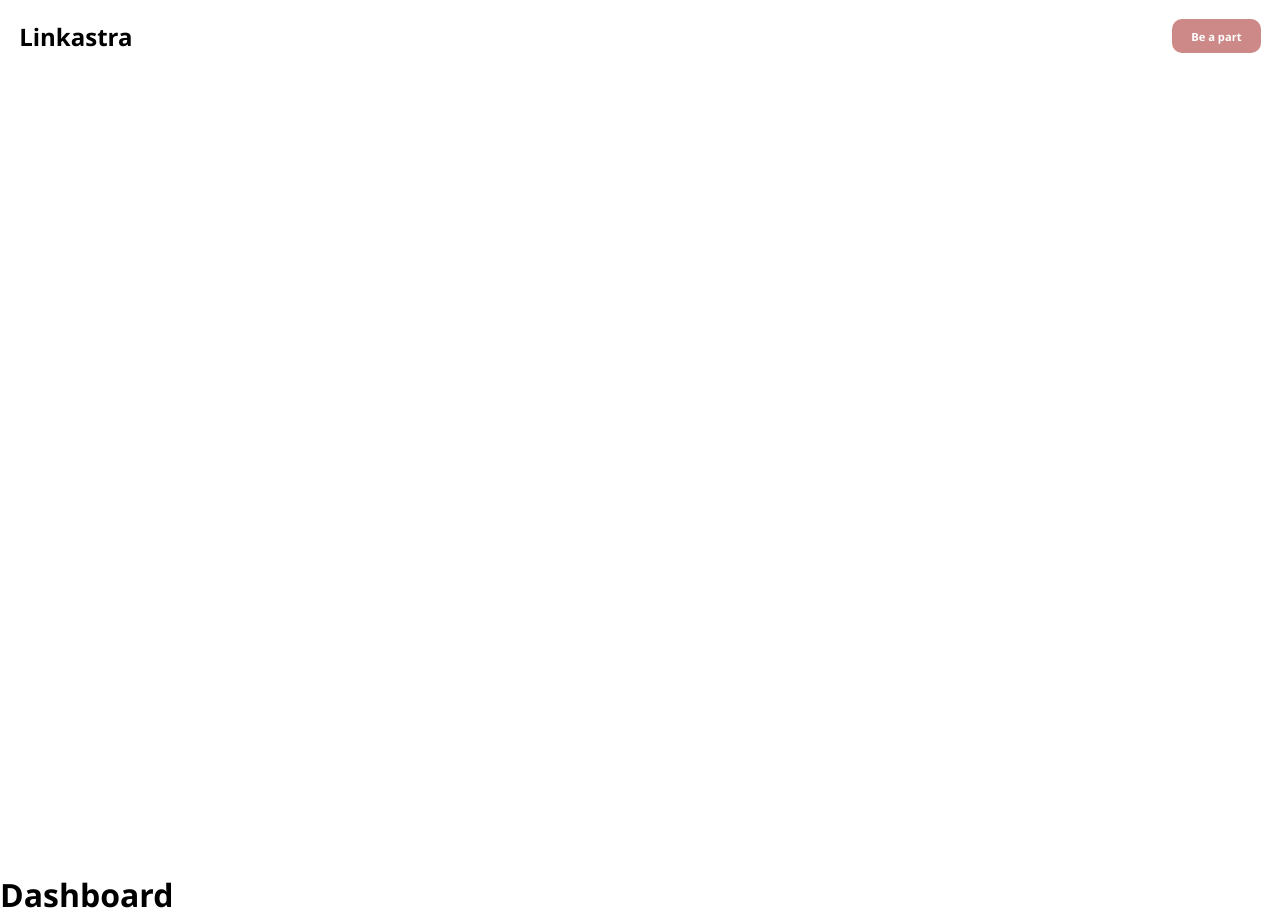
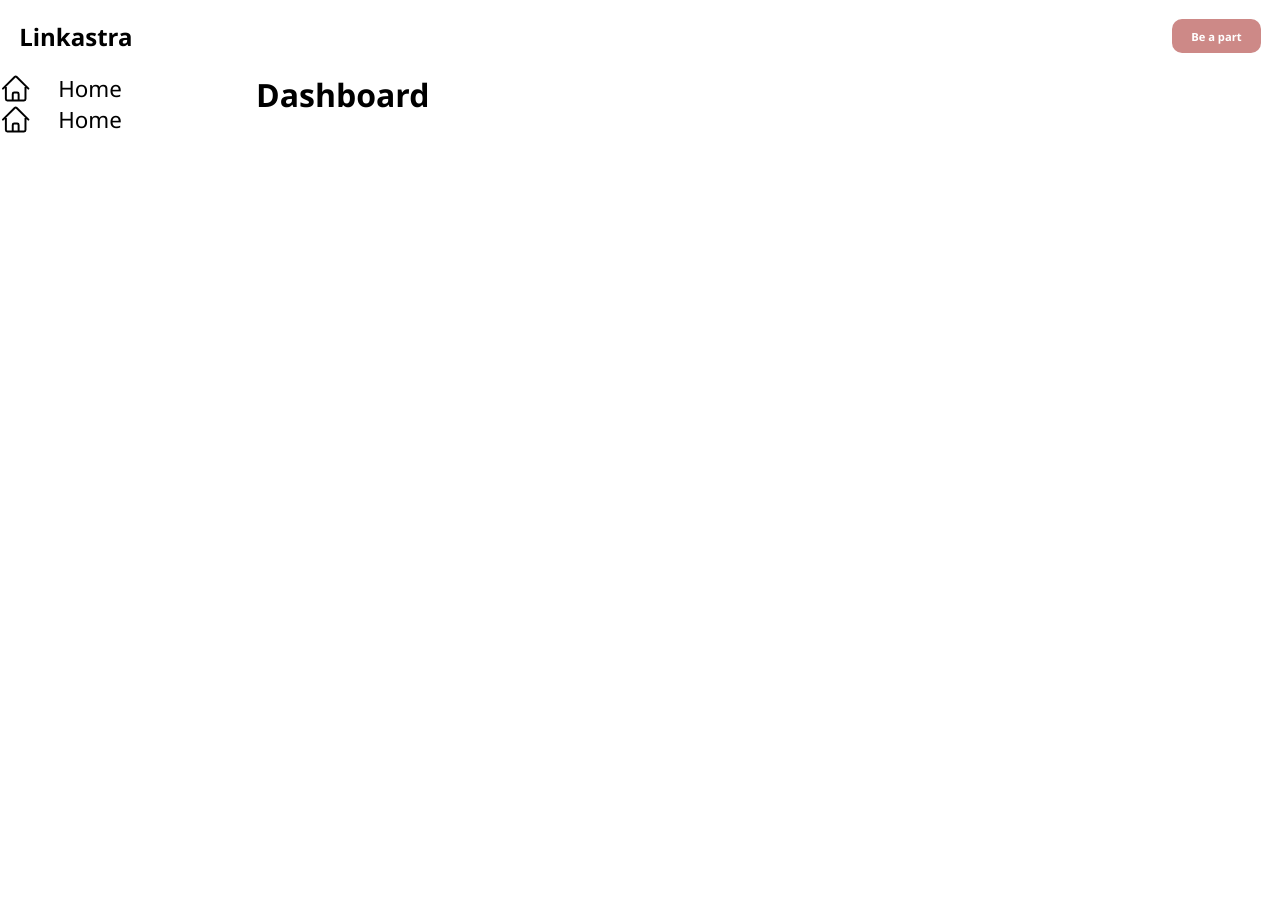
Before and after one commit to Dimple53/Linkastra, a Next.js app in the folder frontend/: page /dashboard in a window 1280 px wide. After the commit the page ends 800 px from the top, so only its background shows below. Built offline with nearby package versions, Linux system fonts and the light colour scheme; no server answers; sample sign-in values are in the browser's storage.

Commit message:
pure css techniques - creating layout for dashboard

```diff
--- a/frontend/src/layout/dashboardLayout/index.jsx
+++ b/frontend/src/layout/dashboardLayout/index.jsx
@@ -6,9 +6,25 @@
       <div className={styles.Container}>
         <div className={styles.homeContainer}>
 
+
+
+          <div className={styles.homeContainer__leftBar}>
+
+
+            <div className={styles.sideBarOption}>
+              <svg xmlns="http://www.w3.org/2000/svg" fill="none" viewBox="0 0 24 24" strokeWidth={1.5} stroke="currentColor" className="size-6">
+                <path strokeLinecap="round" strokeLinejoin="round" d="m2.25 12 8.954-8.955c.44-.439 1.152-.439 1.591 0L21.75 12M4.5 9.75v10.125c0 .621.504 1.125 1.125 1.125H9.75v-4.875c0-.621.504-1.125 1.125-1.125h2.25c.621 0 1.125.504 1.125 1.125V21h4.125c.621 0 1.125-.504 1.125-1.125V9.75M8.25 21h8.25" />
+              </svg>
+              <p>Home</p>
+            </div>
+            <div className={styles.sideBarOption}>
+              <svg xmlns="http://www.w3.org/2000/svg" fill="none" viewBox="0 0 24 24" strokeWidth={1.5} stroke="currentColor" className="size-6">
+                <path strokeLinecap="round" strokeLinejoin="round" d="m2.25 12 8.954-8.955c.44-.439 1.152-.439 1.591 0L21.75 12M4.5 9.75v10.125c0 .621.504 1.125 1.125 1.125H9.75v-4.875c0-.621.504-1.125 1.125-1.125h2.25c.621 0 1.125.504 1.125 1.125V21h4.125c.621 0 1.125-.504 1.125-1.125V9.75M8.25 21h8.25" />
+              </svg>
+              <p>Home</p>
             </div>
 
-        <div className={styles.homeContainer__leftBar}>
+
 
           </div>
 
@@ -21,6 +37,7 @@
 
           </div>
         </div>
+      </div>
 
     </div>
   )
--- a/frontend/src/layout/dashboardLayout/styles.module.css
+++ b/frontend/src/layout/dashboardLayout/styles.module.css
@@ -1,6 +1,29 @@
 .homeContainer {
   display: flex;
+
+}
+
+.homeContainer > div:nth-child(odd) {
+  flex: 0.2;
+}
+
+.homeContainer > div:nth-child(even) {
+  flex: 0.6;
+}
+
+.homeContainer__leftBar{
+  display: flex;
   flex-direction: column;
-  width: 100%;
-  height: 100vh;
 }
+
+.sideBarOption{
+  display: flex;
+  align-items: center;
+  font-size: 1.4rem;
+  gap: 1.2em;
+
+}
+
+.sideBarOption >  svg{
+  max-height: 1.4em;
+}
--- a/frontend/src/pages/dashboard/index.jsx
+++ b/frontend/src/pages/dashboard/index.jsx
@@ -36,7 +36,9 @@
     <UserLayout>
 
       <DashboardLayout>
-        <h1>Dashboard</h1>
+        <div>
+          <h1>Dashboard</h1>
+        </div>
 
       </DashboardLayout>
 
```
Lines whose indentation alone changed are shown as unchanged.
